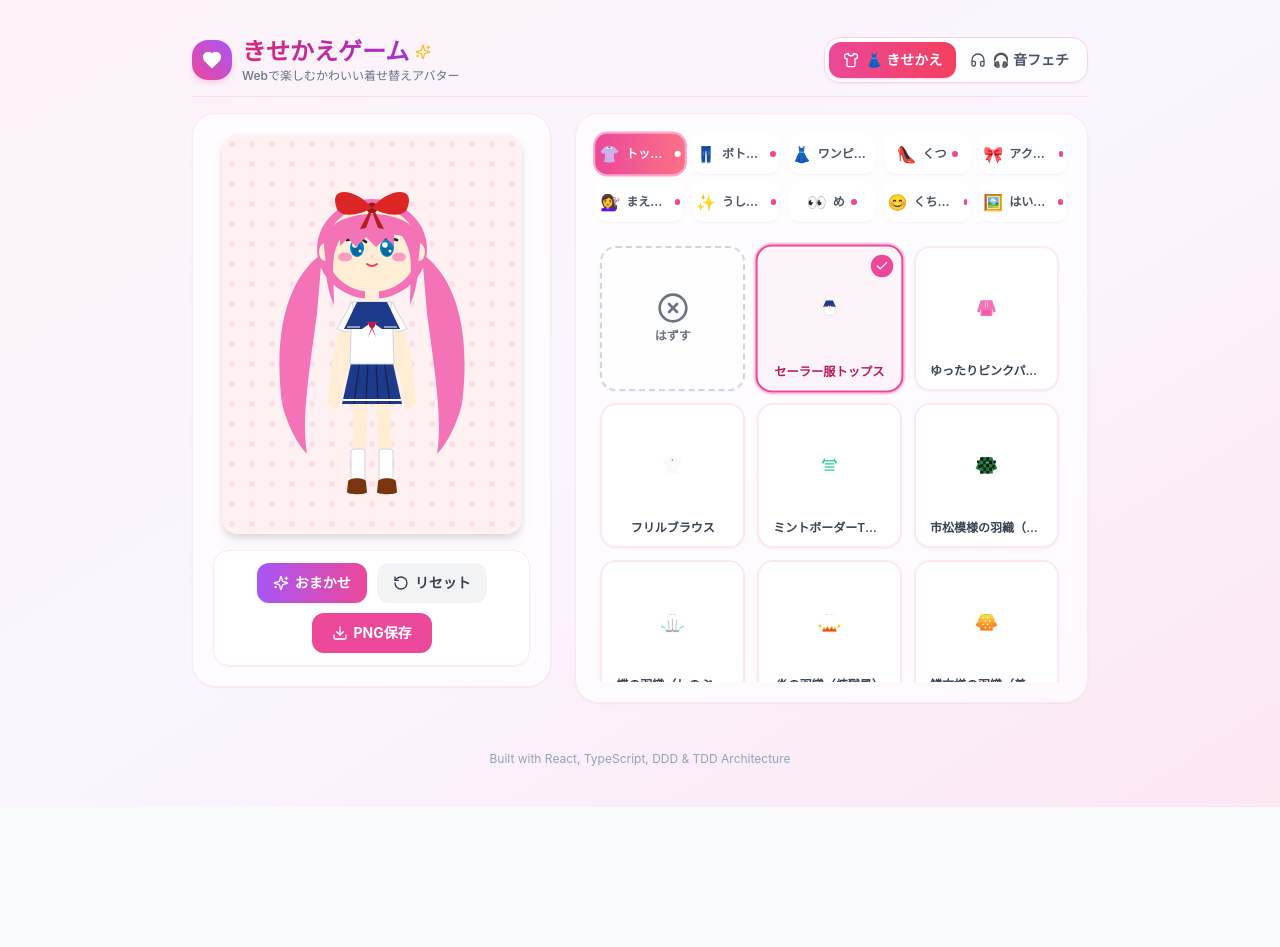
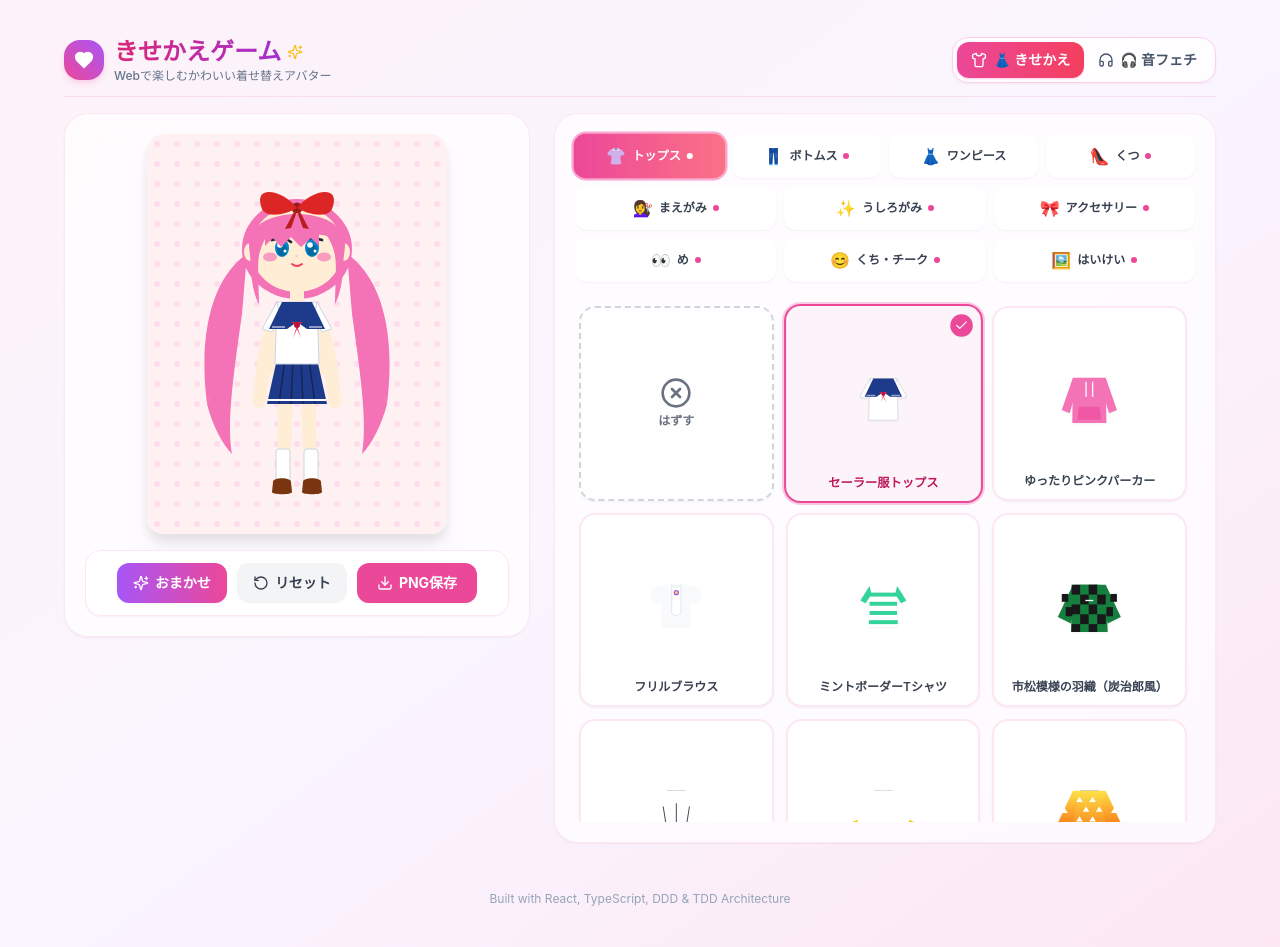
Before and after one commit to tamu222i/kisekae, a React (Vite) app: page / in a window 1280 px wide. Before the commit the page ends 807 px from the top, so only its background shows below. Built offline with nearby package versions, Linux system fonts and the light colour scheme.

Commit message:
feat(ui): reorganize category tabs into 3 rows to prevent text crushing and enlarge previews

```diff
--- a/src/App.tsx
+++ b/src/App.tsx
@@ -67,7 +67,7 @@ export const App: React.FC = () => {
   return (
     <div className="min-h-screen bg-gradient-to-br from-pink-50 via-purple-50 to-pink-100 flex flex-col items-center p-3 sm:p-6 text-slate-800">
       {/* Header */}
-      <header className="w-full max-w-4xl flex flex-wrap items-center justify-between gap-3 py-3 mb-4 border-b border-pink-200/60">
+      <header className="w-full max-w-5xl xl:max-w-6xl flex flex-wrap items-center justify-between gap-3 py-3 mb-4 border-b border-pink-200/60">
         <div className="flex items-center gap-2.5">
           <div className="w-10 h-10 bg-gradient-to-tr from-pink-500 to-purple-500 rounded-2xl flex items-center justify-center text-white shadow-md shadow-pink-200">
             {gameMode === 'kisekae' ? (
@@ -127,7 +127,7 @@ export const App: React.FC = () => {
 
       {/* Main Container - Conditional by Mode */}
       {gameMode === 'kisekae' ? (
-        <main className="w-full max-w-4xl grid grid-cols-1 md:grid-cols-12 gap-4 sm:gap-6 items-start animate-fade-in">
+        <main className="w-full max-w-5xl xl:max-w-6xl grid grid-cols-1 md:grid-cols-12 gap-4 sm:gap-6 items-start animate-fade-in">
           {/* Left: Character Preview & Actions */}
           <section className="md:col-span-5 flex flex-col items-center gap-3 sm:gap-4 bg-white/70 backdrop-blur-md p-3.5 sm:p-5 rounded-2xl sm:rounded-3xl shadow-sm border border-pink-100">
             <div className="w-full flex items-center justify-center">
@@ -145,7 +145,7 @@ export const App: React.FC = () => {
           </section>
 
           {/* Right: Item Selectors & Category Tabs */}
-          <section className="md:col-span-7 flex flex-col gap-3 sm:gap-4 bg-white/70 backdrop-blur-md p-3.5 sm:p-5 rounded-2xl sm:rounded-3xl shadow-sm border border-pink-100 min-h-[360px] md:min-h-[500px]">
+          <section className="md:col-span-7 flex flex-col gap-3 sm:gap-4 bg-white/70 backdrop-blur-md p-3.5 sm:p-5 rounded-2xl sm:rounded-3xl shadow-sm border border-pink-100 min-h-[360px] md:min-h-[520px]">
             {/* Tabs */}
             <CategoryTabs
               selectedCategory={selectedCategory}
@@ -154,7 +154,7 @@ export const App: React.FC = () => {
             />
 
             {/* Items Grid */}
-            <div className="flex-1 overflow-y-auto max-h-[440px] pr-1">
+            <div className="flex-1 overflow-y-auto max-h-[520px] pr-1">
               {isLoading ? (
                 <div className="h-64 flex items-center justify-center text-pink-400 font-medium">
                   アイテムを読み込み中...
@@ -173,7 +173,7 @@ export const App: React.FC = () => {
           </section>
         </main>
       ) : (
-        <main className="w-full max-w-4xl animate-fade-in">
+        <main className="w-full max-w-5xl xl:max-w-6xl animate-fade-in">
           <AsmrGameView outfit={outfit} />
         </main>
       )}
--- a/src/presentation/components/CategoryTabs.tsx
+++ b/src/presentation/components/CategoryTabs.tsx
@@ -7,20 +7,14 @@ export interface CategoryTabsProps {
   isSlotEquipped: (category: SlotCategory) => boolean;
 }
 
-// Order categories intuitively in 2 rows of 5:
-// Row 1: Clothes & Main items (Tops, Bottoms, One-piece, Shoes, Accessories)
-// Row 2: Character features & Background (Front hair, Back hair, Eyes, Mouth, Background)
-const DISPLAY_CATEGORIES: readonly SlotCategory[] = [
-  SlotCategory.TOPS,
-  SlotCategory.BOTTOMS,
-  SlotCategory.ONE_PIECE,
-  SlotCategory.SHOES,
-  SlotCategory.ACCESSORY,
-  SlotCategory.HAIR_FRONT,
-  SlotCategory.HAIR_BACK,
-  SlotCategory.EYES,
-  SlotCategory.MOUTH,
-  SlotCategory.BACKGROUND,
+// Order categories in 3 distinct rows so that labels are never squished:
+// Row 1: Clothes & Shoes (Tops, Bottoms, One-piece, Shoes)
+// Row 2: Hair & Accessories (Front hair, Back hair, Accessories)
+// Row 3: Face & Background (Eyes, Mouth, Background)
+export const CATEGORY_ROWS: readonly (readonly SlotCategory[])[] = [
+  [SlotCategory.TOPS, SlotCategory.BOTTOMS, SlotCategory.ONE_PIECE, SlotCategory.SHOES],
+  [SlotCategory.HAIR_FRONT, SlotCategory.HAIR_BACK, SlotCategory.ACCESSORY],
+  [SlotCategory.EYES, SlotCategory.MOUTH, SlotCategory.BACKGROUND],
 ];
 
 export const CATEGORY_ICONS: Record<SlotCategory, string> = {
@@ -46,9 +40,16 @@ export const CategoryTabs: React.FC<CategoryTabsProps> = ({
     <div
       role="tablist"
       aria-label="カテゴリー一覧"
-      className="grid grid-cols-5 gap-1.5 sm:gap-2 w-full pb-1"
+      className="grid grid-cols-1 gap-1.5 sm:gap-2 w-full pb-1"
     >
-      {DISPLAY_CATEGORIES.map((cat) => {
+      {CATEGORY_ROWS.map((row, rowIndex) => (
+        <div
+          key={rowIndex}
+          className={`grid ${
+            row.length === 4 ? 'grid-cols-4' : 'grid-cols-3'
+          } gap-1.5 sm:gap-2 w-full`}
+        >
+          {row.map((cat) => {
             const isSelected = selectedCategory === cat;
             const equipped = isSlotEquipped(cat);
             const label = SLOT_CATEGORY_LABELS[cat] || cat;
@@ -61,17 +62,17 @@ export const CategoryTabs: React.FC<CategoryTabsProps> = ({
                 aria-selected={isSelected}
                 type="button"
                 onClick={() => onSelectCategory(cat)}
-            className={`relative flex flex-col sm:flex-row items-center justify-center gap-0.5 sm:gap-1.5 py-2 px-1 rounded-xl text-xs sm:text-sm font-bold transition-all duration-200 shadow-sm ${
+                className={`relative flex items-center justify-center gap-1 sm:gap-1.5 py-2 sm:py-2.5 px-1.5 sm:px-2 rounded-xl text-xs sm:text-sm font-bold transition-all duration-200 shadow-sm whitespace-nowrap overflow-hidden ${
                   isSelected
                     ? 'bg-gradient-to-r from-pink-500 to-rose-400 text-white shadow-pink-200 ring-2 ring-pink-300 scale-[1.02]'
-                : 'bg-white text-gray-600 hover:bg-pink-50/70 hover:text-pink-600'
+                    : 'bg-white text-gray-700 hover:bg-pink-50/70 hover:text-pink-600'
                 }`}
               >
-            <span className="text-sm sm:text-base leading-none">{icon}</span>
-            <span className="truncate max-w-full text-[11px] sm:text-xs">{label}</span>
+                <span className="text-sm sm:text-base leading-none shrink-0">{icon}</span>
+                <span className="truncate text-[11px] sm:text-xs">{label}</span>
                 {equipped && (
                   <span
-                className={`w-1.5 h-1.5 rounded-full ${
+                    className={`w-1.5 h-1.5 rounded-full shrink-0 ${
                       isSelected ? 'bg-white' : 'bg-pink-500'
                     }`}
                   />
@@ -80,5 +81,7 @@ export const CategoryTabs: React.FC<CategoryTabsProps> = ({
             );
           })}
         </div>
+      ))}
+    </div>
   );
 };
--- a/src/presentation/components/CharacterPreview.tsx
+++ b/src/presentation/components/CharacterPreview.tsx
@@ -23,7 +23,7 @@ export const CharacterPreview = forwardRef<SVGSVGElement, CharacterPreviewProps>
         <svg
           ref={ref}
           viewBox="0 0 300 400"
-          className="w-full max-w-[260px] sm:max-w-[300px] md:max-w-[340px] aspect-[3/4] drop-shadow-lg rounded-2xl overflow-hidden bg-white"
+          className="w-full max-w-[320px] sm:max-w-[380px] md:max-w-[440px] aspect-[3/4] drop-shadow-xl rounded-2xl overflow-hidden bg-white"
           xmlns="http://www.w3.org/2000/svg"
         >
           {items.map((item) => (
--- a/src/presentation/components/ItemCatalogGrid.tsx
+++ b/src/presentation/components/ItemCatalogGrid.tsx
@@ -10,6 +10,38 @@ export interface ItemCatalogGridProps {
   isSlotEquipped: (category: SlotCategory) => boolean;
   onEquipItem: (itemId: string) => void;
   onUnequipSlot: (category: SlotCategory) => void;
+}
+
+export function getItemThumbnailViewBox(category: SlotCategory): string {
+  switch (category) {
+    case SlotCategory.TOPS:
+      // Focus on upper torso & arms
+      return '45 110 210 160';
+    case SlotCategory.BOTTOMS:
+      // Focus on waist, hips & legs
+      return '50 180 200 170';
+    case SlotCategory.ONE_PIECE:
+      // Focus on dress & full costume silhouette
+      return '40 100 220 230';
+    case SlotCategory.SHOES:
+      // Zoom in on feet & shoes
+      return '60 280 180 120';
+    case SlotCategory.ACCESSORY:
+      // Focus on head & accessories
+      return '40 20 220 200';
+    case SlotCategory.HAIR_FRONT:
+    case SlotCategory.HAIR_BACK:
+      // Focus on head & hair
+      return '40 20 220 200';
+    case SlotCategory.EYES:
+    case SlotCategory.MOUTH:
+      // Close-up on face details
+      return '60 65 180 110';
+    case SlotCategory.BACKGROUND:
+    case SlotCategory.BASE_BODY:
+    default:
+      return '0 0 300 400';
+  }
 }
 
 export const ItemCatalogGrid: React.FC<ItemCatalogGridProps> = ({
@@ -40,6 +72,7 @@ export const ItemCatalogGrid: React.FC<ItemCatalogGridProps> = ({
 
       {items.map((item) => {
         const active = isEquipped(item.id);
+        const viewBox = getItemThumbnailViewBox(item.slotCategory);
 
         return (
           <button
@@ -52,7 +85,7 @@ export const ItemCatalogGrid: React.FC<ItemCatalogGridProps> = ({
                 onEquipItem(item.id);
               }
             }}
-            className={`relative flex flex-col items-center justify-between p-2.5 rounded-2xl border-2 transition-all duration-200 aspect-square shadow-sm ${
+            className={`relative group flex flex-col items-center justify-between p-2.5 rounded-2xl border-2 transition-all duration-200 aspect-square shadow-sm ${
               active
                 ? 'border-pink-500 bg-pink-50/80 shadow-pink-100 ring-2 ring-pink-300/60 scale-[1.02]'
                 : 'border-pink-100 bg-white hover:border-pink-300 hover:bg-pink-50/40 hover:scale-[1.01]'
@@ -60,16 +93,16 @@ export const ItemCatalogGrid: React.FC<ItemCatalogGridProps> = ({
           >
             {/* Active checkmark badge */}
             {active && (
-              <span className="absolute top-2 right-2 bg-pink-500 text-white rounded-full p-1 shadow-sm">
+              <span className="absolute top-2 right-2 bg-pink-500 text-white rounded-full p-1 shadow-sm z-10">
                 <Check className="w-3.5 h-3.5" />
               </span>
             )}
 
-            {/* Thumbnail SVG render */}
-            <div className="w-full flex-1 flex items-center justify-center overflow-hidden pointer-events-none p-1">
+            {/* Thumbnail SVG render - with Category-specific Zoom */}
+            <div className="w-full flex-1 flex items-center justify-center overflow-hidden pointer-events-none p-1 min-h-[85px]">
               <svg
-                viewBox="0 0 300 400"
-                className="w-full h-full max-h-[90px] drop-shadow-sm"
+                viewBox={viewBox}
+                className="w-full h-full max-h-[105px] object-contain drop-shadow-sm transition-transform duration-200 group-hover:scale-105"
                 xmlns="http://www.w3.org/2000/svg"
               >
                 <g dangerouslySetInnerHTML={{ __html: item.thumbnailSvg }} />
```
Also changed, not shown: 1 other file (tests, documents, lock files or other folders). Lines whose indentation alone changed are shown as unchanged.
